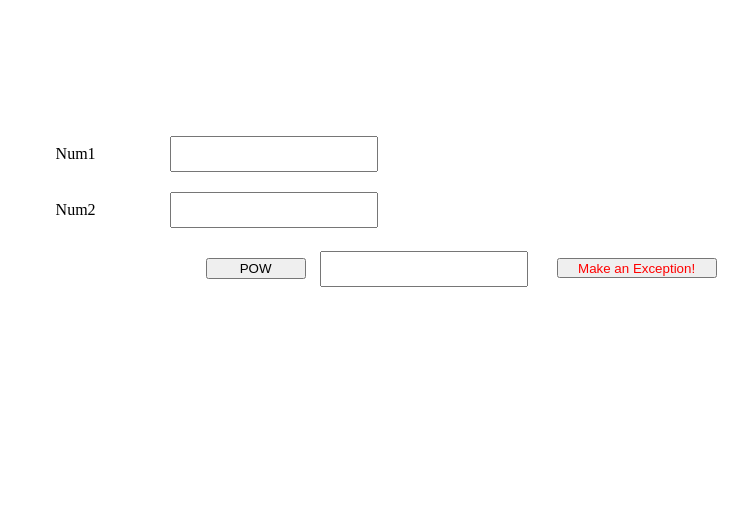
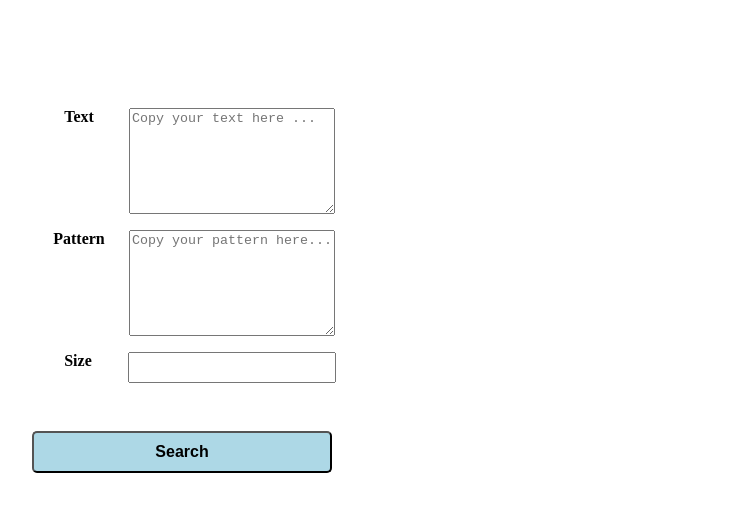
Before and after one commit to rfatolahzade/Dockerizing-a-NodeJS-web-app, a website: page script/public/index.html in a window 1280 px wide. Shown: the whole page, without its empty margins (458-1206 px from the left). Drawn offline with Linux system fonts and the light colour scheme.

Commit message:
Add html

```diff
--- a/script/public/index.html
+++ b/script/public/index.html
@@ -1,60 +1,58 @@
 <!DOCTYPE html>
 <html lang="en">
 <head>
-    <title>Omega</title>
-    <script src="axios.js"></script>
+    <title>Patternify</title>
+    <link rel="stylesheet" href="./style.css">
+
     <script>
-      function POW() {
-        let num1 = document.getElementById("Num1").value;
-        let num2 = document.getElementById("Num2").value;
-        axios.get("/POW?a=" + num1 + "&b=" + num2).then((result) => {
-          let resultInput = document.getElementById("Result");
-          resultInput.value = result.data;
-        });
+        function checkPattern(text, pattern, batchSize) {
+            const regexp = new RegExp(pattern, 'gi')
+            const allWords = text.split(' ')
+            const batches = []
+            let result = 0
+
+            while (allWords.length) {
+                batches.push(allWords.splice(0, batchSize))
+            }
+
+            batches.map(batch => result += batch.join(' ').match(regexp)?.length || 0)
+
+            return result
+        }
+
+        function search() {
+            let text = document.getElementById("text").value;
+            let pattern = document.getElementById("pattern").value;
+            let size = document.getElementById("size").value;
+
+            const occurrences = checkPattern(text, pattern, size)
+
+            let resultInput = document.getElementById("result");
+            resultInput.innerText = `"${pattern}" discovered ${occurrences} times in the text`;
         }
     </script>
 </head>
 <body>
-    <div>
-      <form style="margin-left: 40%; margin-top: 10%;">
-        <div>
-          <label style="width: 100px; display: inline-block;">Num1</label>
-          <input
-            id="Num1"
-            maxlength="11"
-            style="margin: 10px; width: 200px; height: 30px;"
-          />
+<div class="main">
+    <form>
+        <div class="container">
+            <label>Text</label>
+            <textarea id="text" placeholder="Copy your text here ..."></textarea>
         </div>
-        <div>
-          <label style="width: 100px; display: inline-block;">Num2</label>
-          <input
-            id="Num2"
-            maxlength="11"
-            style="margin: 10px; width: 200px; height: 30px;"
-          />
+
+        <div class="container">
+            <label>Pattern</label>
+            <textarea id="pattern" placeholder="Copy your pattern here..."></textarea>
         </div>
-        <button
-          type="button"
-          style="margin-left: 150px; margin-top: 20px; width: 100px;"
-          onclick="POW()"
-        >
-          POW
-        </button>
-        <input
-          id="Result"
-          maxlength="11"
-          style="margin: 10px; width: 200px; height: 30px;"
-        />
 
-        <button
-          type="button"
-          onclick="EXC()"
-          maxlength="11"
-          style="margin: 15px; width: 160px; height: 20px; color: #ff0000;"
-        >
-          Make an Exception!
-        </button>
+        <div class="container">
+            <label>Size</label> <input id="size" type="number" />
+        </div>
+
+        <button type="button" onclick="search()">Search</button>
     </form>
+
+    <h3 id="result"></h3>
 </div>
 </body>
 </html>
--- /dev/null
+++ b/script/public/style.css
@@ -0,0 +1,48 @@
+.main {
+    display: flex;
+    justify-content: center;
+    align-content: center;
+    flex-direction: column;
+    text-align: center;
+}
+
+.container {
+    display: flex;
+    justify-content: center;
+    align-content: center;
+}
+
+form {
+    margin-top: 100px;
+    display: flex;
+    flex-direction: column;
+    align-items: center;
+}
+
+label {
+    width: 100px;
+    font-weight: bold;
+}
+
+button {
+    margin-top: 2rem;
+    background-color: lightblue;
+    padding: 10px 5px;
+    font-weight: bold;
+    font-size: 1rem;
+    border-radius: 5px;
+    width: 300px;
+}
+
+input, textarea {
+    width: 200px;
+    margin-bottom: 1rem;
+}
+
+textarea {
+    min-height: 100px;
+}
+
+input {
+    height: 25px;
+}
```
Also changed, not shown: script/app.js (+22 -59 lines), script/package.json (+5 -3 lines), 2 other files. Lines whose indentation alone changed are shown as unchanged.
